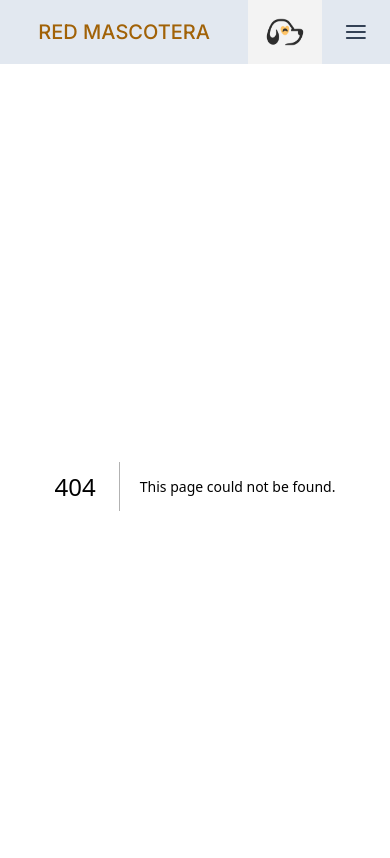
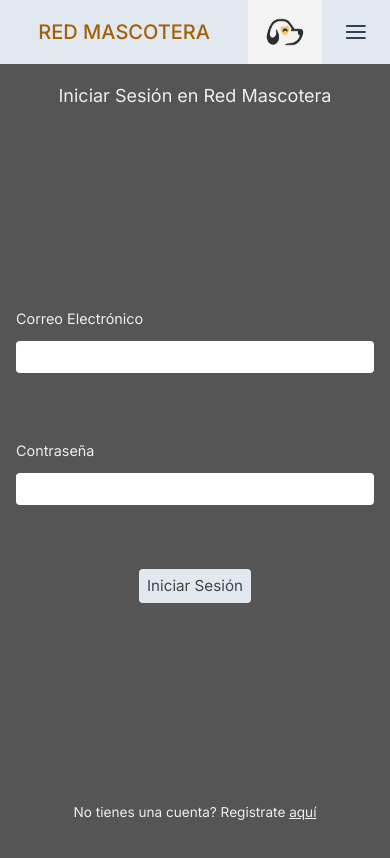
Before and after one commit to redmascotera/redmascotera-front, a Next.js app: page /sign-in in a window 390 px wide. Before the commit this address had no page. Shown: the top 858 px of the page. Built offline with nearby package versions, Linux system fonts and the light colour scheme.

Commit message:
Add sign-in form with responsive

```diff
--- /dev/null
+++ b/app/sign-in/page.tsx
@@ -0,0 +1,35 @@
+import FieldContainer from '@/components/Form/FieldContainer'
+import FormContainer from '@/components/Form/FormContainer'
+import Input from '@/components/Form/Input'
+import Label from '@/components/Form/Label'
+import styles from '@/components/Form/Form.module.css'
+import Link from 'next/link'
+import SendData from '@/components/Form/SendData'
+
+export default function SignIn () {
+  return (
+    <FormContainer>
+        <h2 className={'text-center text-lg self-center ' + styles.formTitle}>Iniciar Sesión en Red Mascotera</h2>
+        <section className="flex items-center justify-center">
+            <form className={'bg-slate-500 p-4 min-w-[25rem] rounded-md h-[400px] gap-16 flex flex-col justify-center ' + `${styles.form} ${styles.formSignIn}`}>
+                <FieldContainer>
+                    <Label htmlFor="email">Correo Electrónico</Label>
+                    <Input type="email" />
+                </FieldContainer>
+                <FieldContainer>
+                    <Label htmlFor='password'>Contraseña</Label>
+                    <Input type='password'/>
+                </FieldContainer>
+                <FieldContainer className='col-span-2 flex items-center justify-center'>
+                    <SendData label='Iniciar Sesión'/>
+                </FieldContainer>
+            </form>
+        </section>
+        <section className='flex justify-center self-center'>
+            <p className={styles.formFooter}>
+                No tienes una cuenta? Registrate <Link href="/sign-up" className='underline rounded-sm'>aquí</Link>
+            </p>
+      </section>
+    </FormContainer>
+  )
+}
--- a/components/Form/Form.module.css
+++ b/components/Form/Form.module.css
@@ -84,3 +84,8 @@
         font-size: 1.25rem;
     }
 }
+
+.formSignIn{
+    justify-content: center;
+    gap: 4rem;
+}
```
